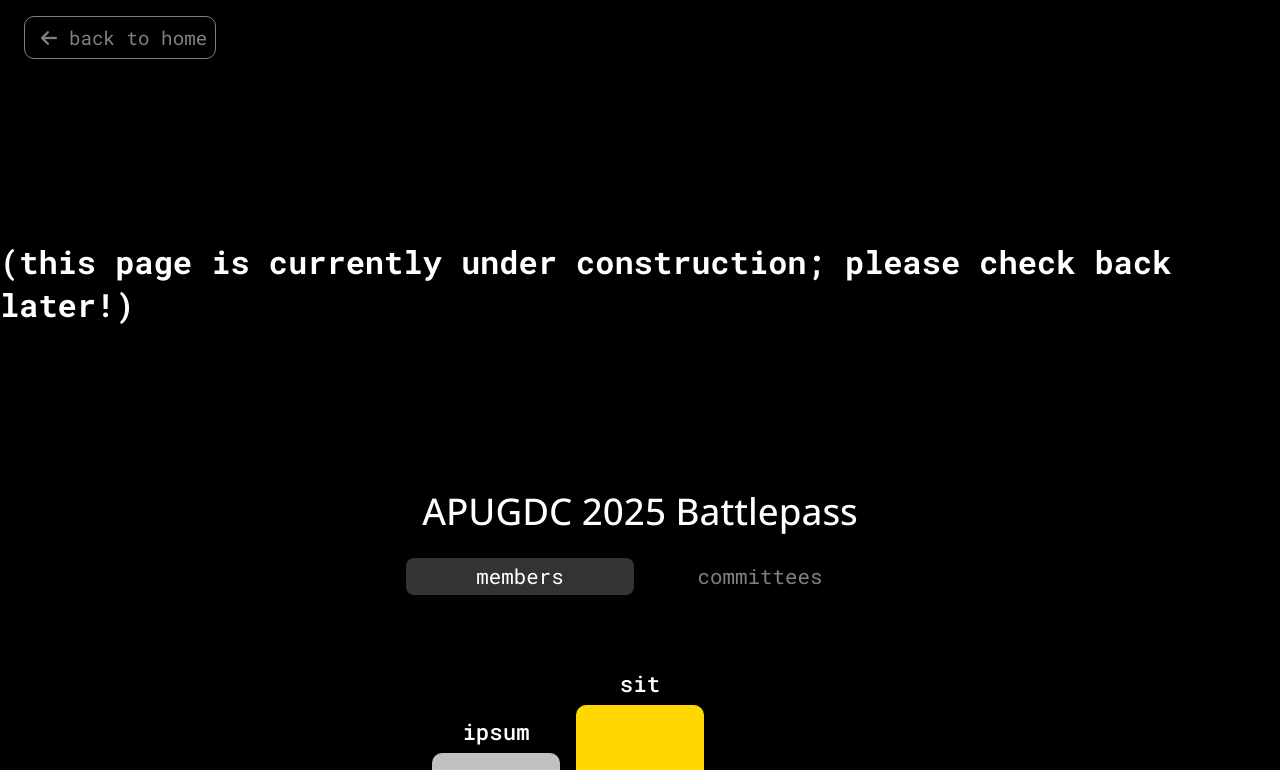
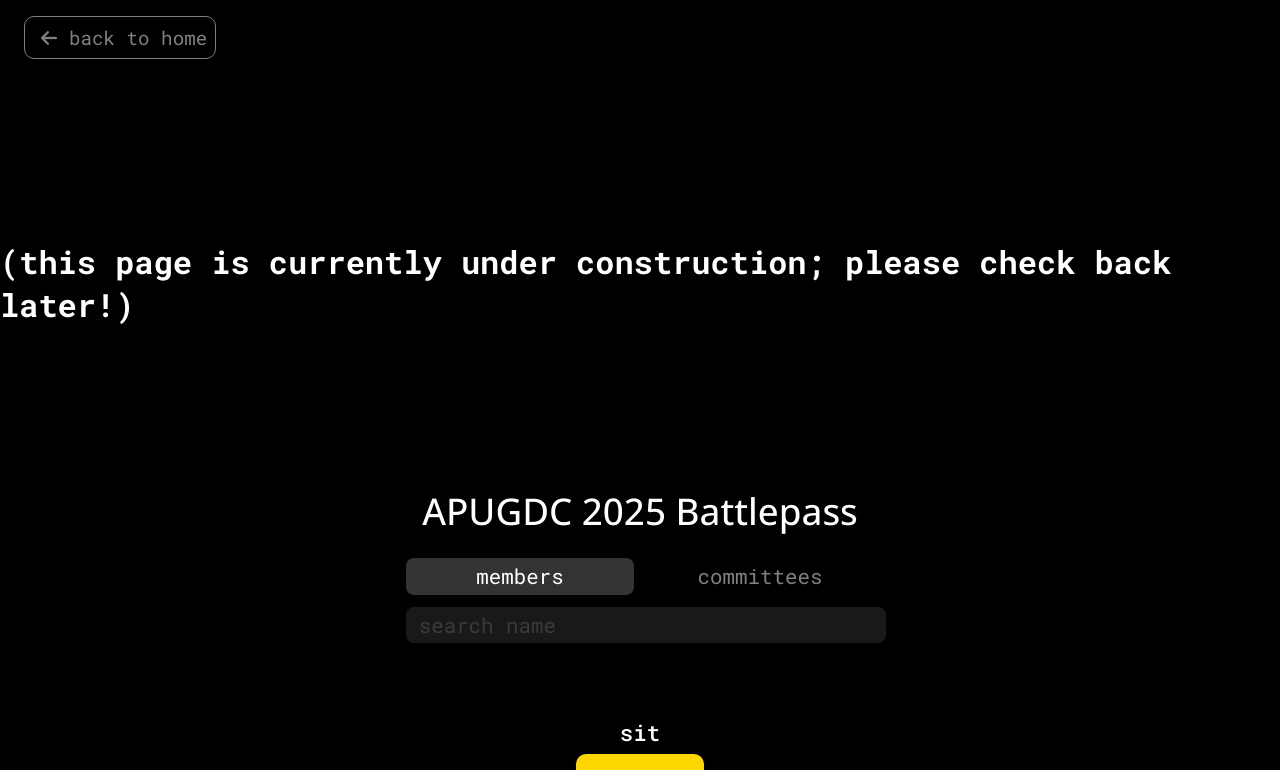
Before and after one commit to ian-hon/apugdc, a Next.js app: page /leaderboard in a window 1280 px wide. Shown: the top 770 px of the page. Built offline with nearby package versions, Linux system fonts and the light colour scheme.

Commit message:
Searchbar feature

```diff
--- a/src/app/leaderboard/leaderboard.module.css
+++ b/src/app/leaderboard/leaderboard.module.css
@@ -56,6 +56,10 @@
 #container {
     min-width:30%;
     margin:2em 0 10em 0;
+
+    &[aria-label='query'] {
+        margin-bottom:2em;
+    }
 }
 
 .leaderboardElement {
@@ -112,15 +116,17 @@
     margin:5em 0;
 }
 
-#tabSelection {
+
+#filterOptions {
+    width: 30em;
+
+    margin-top:1em;
+
+    & #tabSelection {
         display:flex;
         justify-content: space-between;
         align-items: center;
         flex-direction: row;
-
-    width: 30em;
-
-    margin-top:1em;
 
         & #tabItem {
             font-size: 1.3rem;
@@ -144,3 +150,38 @@
             }
         }
     }
+
+    & #searchBar {
+        width:100%;
+
+        font-size:1.3rem;
+        font-family:var(--robotomono-font);
+
+        margin:0.5ch;
+        padding:0.2em 1ch;
+
+        background:var(--background-secondary);
+        color:var(--foreground);
+
+        border:none;
+        border-radius:calc(0.8 * var(--border-radius));
+
+        opacity: 0.5;
+        transition-duration:0.3s;
+
+        &[aria-label='active'], &:focus {
+            opacity: 1;
+        }
+    }
+}
+
+#queryNotFound {
+    margin-top:0.3em;
+
+    font-family:var(--robotomono-font);
+    font-size:1.2rem;
+    font-style:italic;
+    font-weight:400;
+
+    opacity: 0.5;
+}
--- a/src/app/leaderboard/page.tsx
+++ b/src/app/leaderboard/page.tsx
@@ -26,6 +26,9 @@ export default function Leaderboard() {
     const [allEntries, changeAllEntries] = useState<any[]>([]);
 
     const [committeeView, changeCommitteeView] = useState<boolean>(false);
+    const [nameQuery, changeNameQuery] = useState<string>('');
+
+    const [queried, changeQueried] = useState<any[]>([]);
 
     useEffect(() => {
         let result = [
@@ -81,7 +84,7 @@ export default function Leaderboard() {
     }, []);
 
     function filterBoard(all: any[]) {
-        changeBoard(all.filter((x) => x.isCommittee == committeeView));
+        changeBoard(all.filter((x) => (x.isCommittee == committeeView)));
     }
 
     return <div id={styles.page}>
@@ -92,6 +95,7 @@ export default function Leaderboard() {
         <h1 id={styles.title}>
             APUGDC 2025 Battlepass
         </h1>
+        <div id={styles.filterOptions}>
             <div id={styles.tabSelection}>
                 <h2 onClick={() => { changeCommitteeView(false); filterBoard(allEntries); }} id={styles.tabItem} aria-label={committeeView ? '' : 'active'}>
                     members
@@ -100,6 +104,23 @@ export default function Leaderboard() {
                     committees
                 </h2>
             </div>
+            <input id={styles.searchBar} value={nameQuery} onChange={(e) => { changeNameQuery(e.target.value); }} placeholder='search name' aria-label={nameQuery.length > 0 ? 'active' : ''} />
+        </div>
+        {
+            nameQuery.length > 0 ?
+            board.filter((x) => x.name.includes(nameQuery)).length > 0 ?
+                <div id={styles.container} aria-label="query">
+                {
+                    board.filter((x) => x.name.includes(nameQuery)).map((e: any, index: any) => <LeaderboardElement key={index} e={e} i={(index + 3)}/>)
+                }
+                </div> :
+                <div>
+                    <h2 id={styles.queryNotFound}>
+                        no results
+                    </h2>
+                </div>
+            : <></>
+        }
         <div id={styles.podium}>
             {
                 (board.length >= 3) &&
```
Lines whose indentation alone changed are shown as unchanged.
